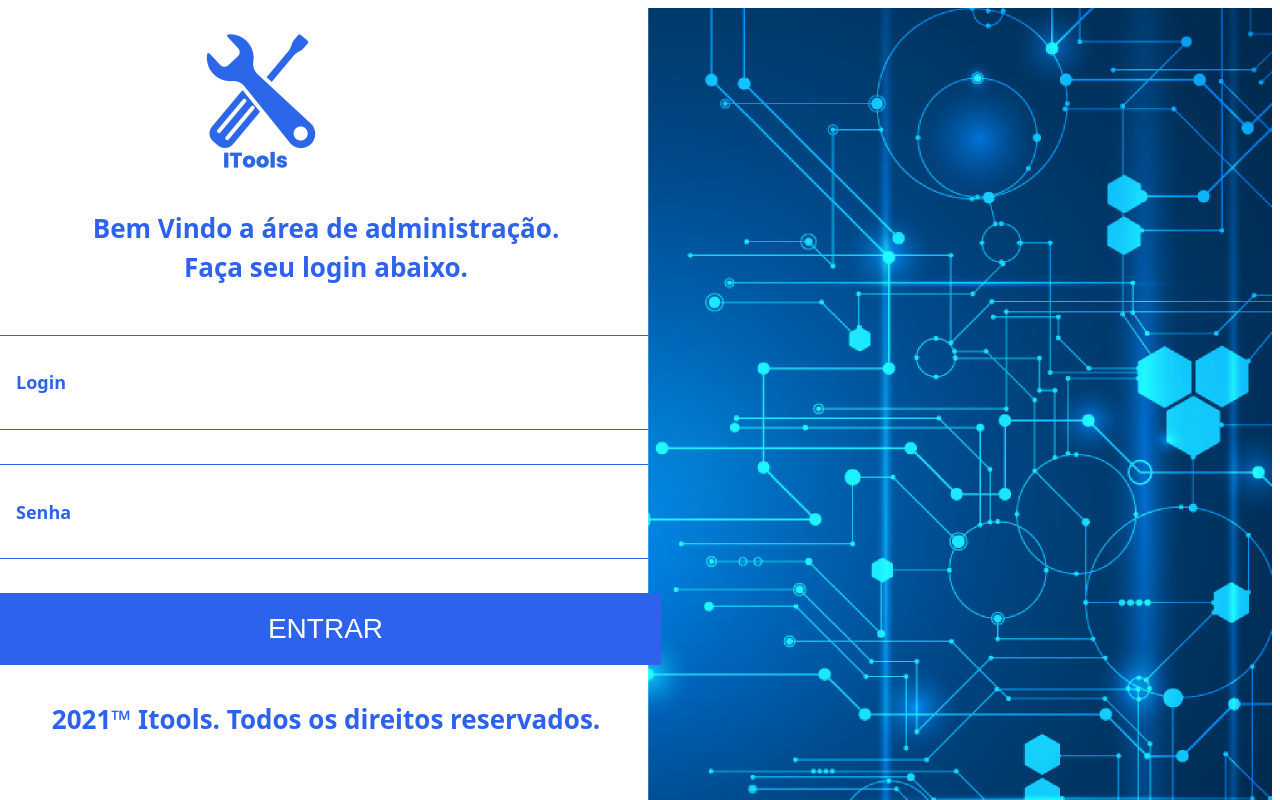
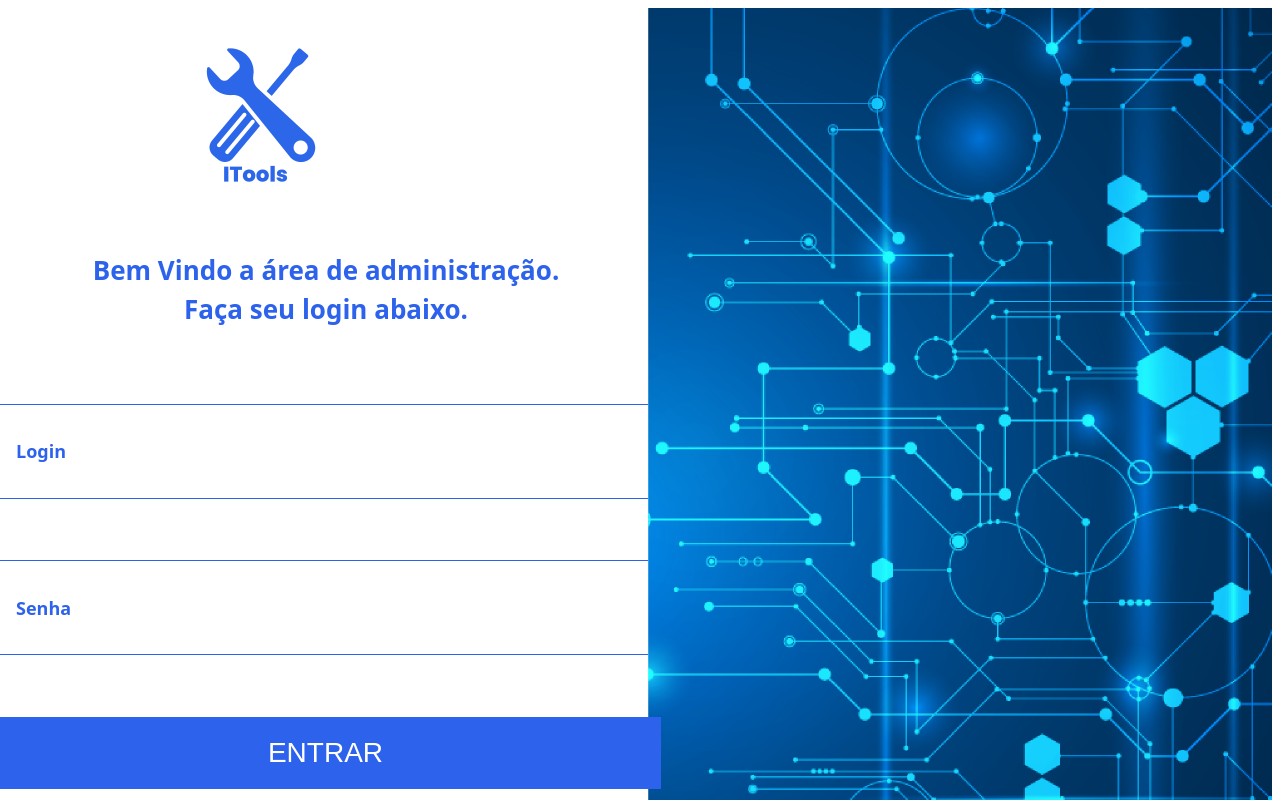
Before and after one commit to melinmiguel/pessoalprodafirma, a React (Create React App) app: page / in a window 1280 px wide. Shown: the top 800 px of the page. Built offline with nearby package versions, Linux system fonts and the light colour scheme.

Commit message:
ajustes da imagem lateral

```diff
--- a/src/components/TemplatePage/styles.ts
+++ b/src/components/TemplatePage/styles.ts
@@ -24,7 +24,7 @@ export const LogoContainer = styled.div`
 
 export const ContainerDireito = styled.div`
   width: 50vw;
-  height: 100vh;
+  height: 965px;
   background-image: url(${imagemLateralPNG});
 `;
 
```
